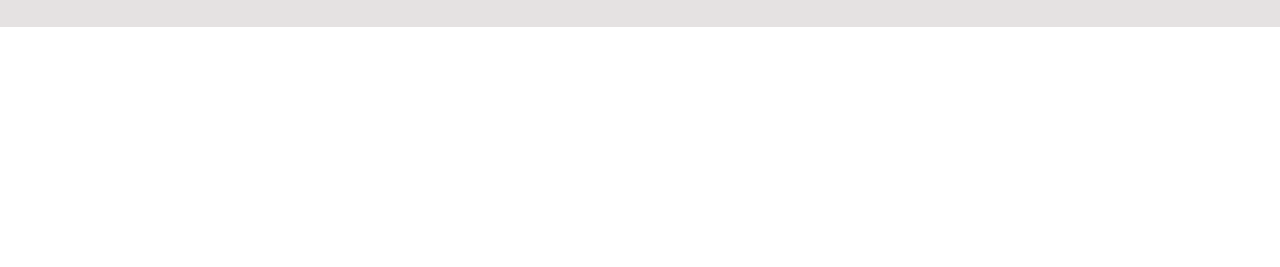
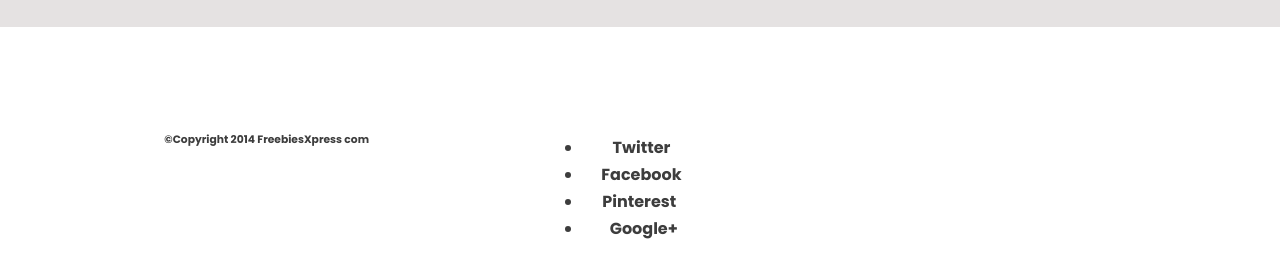
Before and after one commit to anntan2913/Landing-golden, a website: page index.html in a window 1280 px wide. Shown: the part 2181-2448 px from the top of the page. Before the commit the page ends 2288 px from the top, so only its background shows below. Drawn offline with Linux system fonts and the light colour scheme; a web font is replaced by a local one.

Commit message:
Add html footer

```diff
--- a/index.html
+++ b/index.html
@@ -138,13 +138,22 @@
                 </div>
             </div>
         </section>
-
-
-
-
-
-
-
-
+        <section class="footer">
+            <div class="container-fluid mt-3">
+                <div class="row">
+                    <div class="col-sm-5 d-flex justify-content-md-center box-info ">
+                        <h6>©Copyright 2014 FreebiesXpress com</h6>
+                    </div>
+                    <div class="col-sm-7 d-flex justify-content-md-start box-socialmedia">
+                        <ul>
+                            <li><a href="#"><i class="fa-brands fa-twitter"></i></a>Twitter</li>
+                            <li><a href="#"><i class="fa-brands fa-facebook"></i></a>Facebook</li>
+                            <li><a href="#"><i class="fa-brands fa-pinterest-p"></i></a>Pinterest</li>
+                            <li><a href="#"><i class="fa-brands fa-google-plus-g"></i></a>Google+</li>
+                        </ul>
+                    </div>
+                </div>
+            </div>
+        </section>
     </body>
 </html>
```
